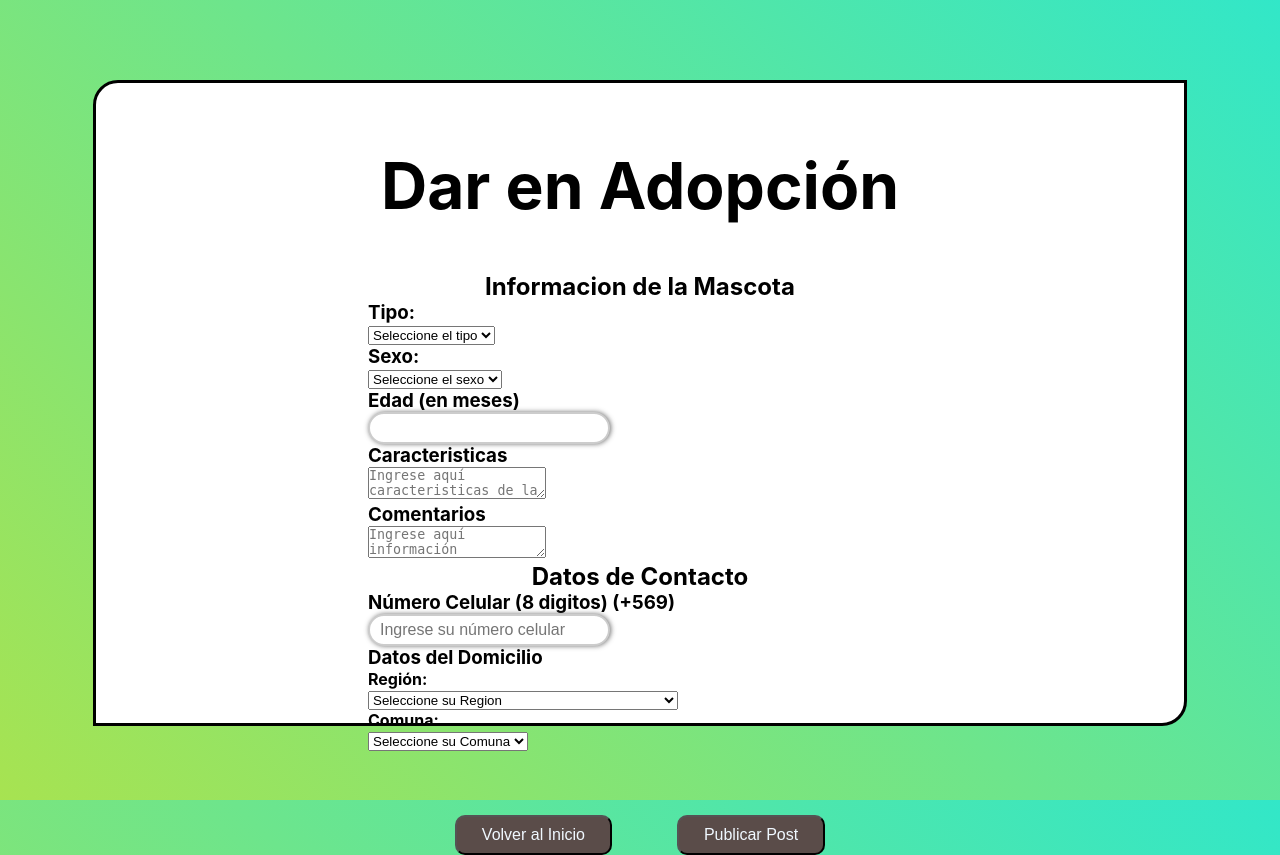
After one commit to DCC-CC4401/2021-1-Grupo-3, a Django app: page /formulario_adopcion/ in a window 1280 px wide. The commit adds this page. Run offline with Django 3.2, Linux system fonts and the light colour scheme; a user stored in the database is signed in.

Commit message:
Se añadio boton para publicar aviso de adopcion, se agrego template de html del formulario y vista que crea el aviso en el modelo de datos

```diff
--- a/Sprint1/Avisos/templates/Inicio.html
+++ b/Sprint1/Avisos/templates/Inicio.html
@@ -38,7 +38,7 @@
             </div>
 
             <div id=boton_adoptar>
-                <!-- dar en adopcion -->
+                <a href="{% url 'formulario_adopcion' %}"><button type="button">Dar en Adopción</button></a>
             </div>
 
         </div>
--- /dev/null
+++ b/Sprint1/Avisos/templates/adoption_form.html
@@ -0,0 +1,110 @@
+<!DOCTYPE html>
+<html lang="en">
+
+<head>
+   {% load static %}
+   <meta charset="UTF-8">
+   <link rel="stylesheet" href="{% static 'styles/basic.css' %}">
+   <link rel="stylesheet" href="{% static 'styles/register.css' %}">
+   <script src="{% static 'js/funciones.js' %}"></script>
+   <title>Dar en Adopción</title>
+</head>
+
+<body>
+   <div class="content">
+      <h1> Dar en Adopción</h1>
+      <center><h2>Informacion de la Mascota</h2></center>
+      <form method="post">
+         {% csrf_token %}
+         <div class="entrada">
+            <h3>Tipo:</h3>
+            <select name="tipo-mascota" onchange="addOtro(this)">
+                <option value="">Seleccione el tipo</option>
+                <option value="perro">perro</option>
+                <option value="gato">gato</option>
+                <option value="pez">pez</option>
+                <option value="tortuga">tortuga</option>
+                <option value="hámster">hámster</option>
+                <option value="loro">loro</option>
+                <option value="iguana">iguana</option>
+                <option value="araña">araña</option>
+                <option value="otro">otro</option>
+            </select>
+            <input class="oculto" type="text" name="tipo-mascota-otro" size=40 maxlength=40>
+            <h3>Sexo:</h3>
+            <select name="sexo-mascota">
+                <option value="">Seleccione el sexo</option>
+                <option value="Macho">Macho</option>
+                <option value="Hembra">Hembra</option>
+                <option value="No Aplica">No Aplica</option>
+            </select>
+        </div>
+        <div class="entrada">
+            <h3>Edad (en meses)</h3>
+            <input class="especial" type="number" name="edad">
+        </div>
+        <div class="entrada">
+            <h3>Caracteristicas</h3>
+            <textarea id="caracteristicas" placeholder="Ingrese aquí caracteristicas de la mascota"></textarea>
+        </div>
+        <div class="entrada">
+            <h3>Comentarios</h3>
+            <textarea id="comentarios" placeholder="Ingrese aquí información adicional."></textarea>
+        </div>
+        <center><h2>Datos de Contacto</h2></center>
+        <div class="entrada">
+            <h3>Número Celular (8 digitos) (+569)</h3>
+            <input type="text" id="numero" required placeholder="Ingrese su número celular">
+
+        </div>
+        <div class="informe palido" id="domicilio">
+            <h3>Datos del Domicilio</h3>
+            <div class="entrada">
+                <h4>Región:</h4>
+                <select name="region" id="region" required onchange="comunasgenerate()">
+                    <option value="">Seleccione su Region</option>
+                    <option value="Región Metropolitana de Santiago">Región Metropolitana de Santiago</option>
+                    <option value="Región de Arica y Parinacota">Región de Arica y Parinacota</option>
+                    <option value="Región de Tarapacá">Región de Tarapacá</option>
+                    <option value="Región de Antofagasta">Región de Antofagasta</option>
+                    <option value="Región de Atacama">Región de Atacama</option>
+                    <option value="Región de Coquimbo">Región de Coquimbo</option>
+                    <option value="Región de Valparaíso">Región de Valparaíso</option>
+                    <option value="Región del Libertador Gral. Bernardo O Higgins">Región del Libertador Gral.
+                        Bernardo O Higgins</option>
+                    <option value="Región del Maule">Región del Maule</option>
+                    <option value="Región de Ñuble">Región de Ñuble</option>
+                    <option value="Región del Biobío">Región del Biobío</option>
+                    <option value="Región de la Araucanía">Región de la Araucanía</option>
+                    <option value="Región de Los Ríos">Región de Los Ríos</option>
+                    <option value="Región de Los Lagos">Región de Los Lagos</option>
+                    <option value="Región Aisén del Gral. Carlos Ibáñez del Campo">Región Aisén del Gral. Carlos
+                        Ibáñez del Campo</option>
+                    <option value="Región de Magallanes y de la Antártica Chilena">Región de Magallanes y de la
+                        Antártica Chilena</option>
+                </select>
+                <h4>Comuna:</h4>
+                <select name="comuna" id="comuna" required>
+                    <option value="">Seleccione su Comuna</option>
+                </select>
+            </div>
+        </div>
+
+         <div class="buttons">
+            <a href="{% url 'inicio' %}"><button type="button">Volver al Inicio</button></a>
+            <button type="button" onclick="abrir('modalConfirmacion')">Publicar Post</button>
+         </div>
+         <div id="modalConfirmacion" class="modal oculto">
+            <div class="modal-content2" style="width: 60%">
+                <h4>¿Esta seguro que desea enviar esta información?</h4>
+                <div class="buttons">
+                    <button type="button" onclick="achicar('modalConfirmacion')">No estoy seguro</button>
+                    <button type="submit" onclick="achicarDos()">Si, estoy total y absolutamente seguro</button>
+                </div>
+            </div>
+        </div>
+      </form>
+   </div>
+</body>
+
+</html>
--- a/Sprint1/Avisos/templates/superior.html
+++ b/Sprint1/Avisos/templates/superior.html
@@ -15,7 +15,7 @@
         <div class="login">
             {% if user.is_authenticated %}
 
-            <a class="link" href="https://www.google.com"> <i class="fa fa-fw fa-user"></i> Usuario</a>
+            <a class="link" href="{%url 'inicio'%}"> <i class="fa fa-fw fa-user"></i> Usuario</a>
             <!-- Esta parte hay que arreglarla cuando se creen los usuarios -->
             <a class="link" href="{% url 'logout_user' %}">Cerrar sesión</a>
             {% else %}
--- a/Sprint1/Avisos/views.py
+++ b/Sprint1/Avisos/views.py
@@ -74,3 +74,25 @@ def avisos_mascotas_perdidas(request):
                 return render(request,"avisos_mascotas_perdidas.html", {'todos': todos})
             else:
                 return HttpResponseRedirect('/register_user')
+
+
+def adoption_form(request):
+    if request.user.is_authenticated:
+        if request.method == 'GET': #si estamos accediendo a la página
+            return render(request,"adoption_form.html")
+        if request.method == 'POST':
+            region = request.POST['region']
+            comuna = request.POST['comuna']
+            Tipo_Animal = request.POST['tipo-mascota']
+            sexo = request.POST['sexo-mascota']
+            foto = request.POST['foto-mascota']
+            caracteristicas = request.POST['caracteristicas']
+            edad = request.POST['edad']
+            comentario = request.POST['comentarios']
+            numero = request.POST['numero']
+            adopcion = Adopcion.objects.create(Comuna=comuna, Region=region, Tipo_Animal=Tipo_Animal, Sexo=sexo,
+            Nombre_De_Usuario=request.user, Caracteristicas=caracteristicas, Comentarios=comentario, Foto=foto,
+            Numero_Telefonico=numero)
+        return HttpResponseRedirect('/inicio')
+    else:
+        return HttpResponseRedirect('/register_user')
--- a/Sprint1/Sprint1/urls.py
+++ b/Sprint1/Sprint1/urls.py
@@ -24,5 +24,6 @@ urlpatterns = [
     path('register_user/', register_user, name='register_user'),
     path('inicio/', inicio, name='inicio'),
     path('logout/', logout_user, name='logout_user'),
-    path('mascotas_perdidas/', avisos_mascotas_perdidas, name= 'mascotas_perdidas')
+    path('mascotas_perdidas/', avisos_mascotas_perdidas, name= 'mascotas_perdidas'),
+    path('formulario_adopcion/', adoption_form, name='formulario_adopcion')
 ]+ static(settings.MEDIA_URL, document_root=settings.MEDIA_ROOT)
```
